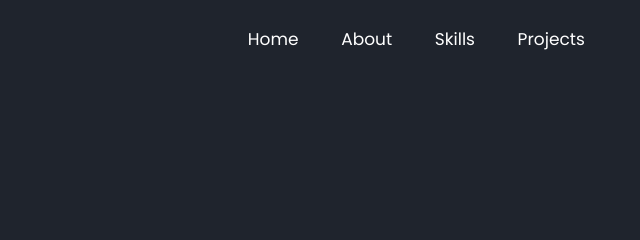
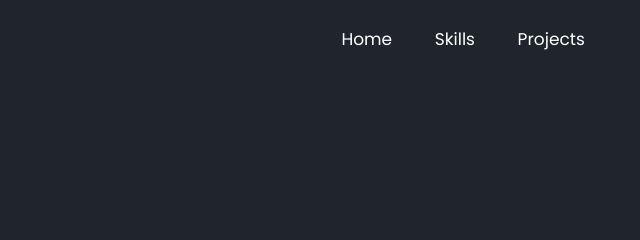
Before and after one commit to AtiyaArshad/My-Portfolio, a plain HTML site: page index.html in a window 1280 px wide. Shown: the top 240 px of the page, 580-1220 px from the left. Drawn offline with nearby package versions, Linux system fonts and the light colour scheme; a script that the page names is missing.

Commit message:
Update index.html

```diff
--- a/index.html
+++ b/index.html
@@ -22,7 +22,7 @@
 
       <nav class="navbar">
         <a href="#home" class="active">Home</a>
-        <a href="#about">About</a>
+        <!--<a href="#about">About</a>-->
         <a href="#services">Skills</a>
         <a href="#portfolio">Projects</a>
         <!--<a href="#contact">Contact</a>-->
```
